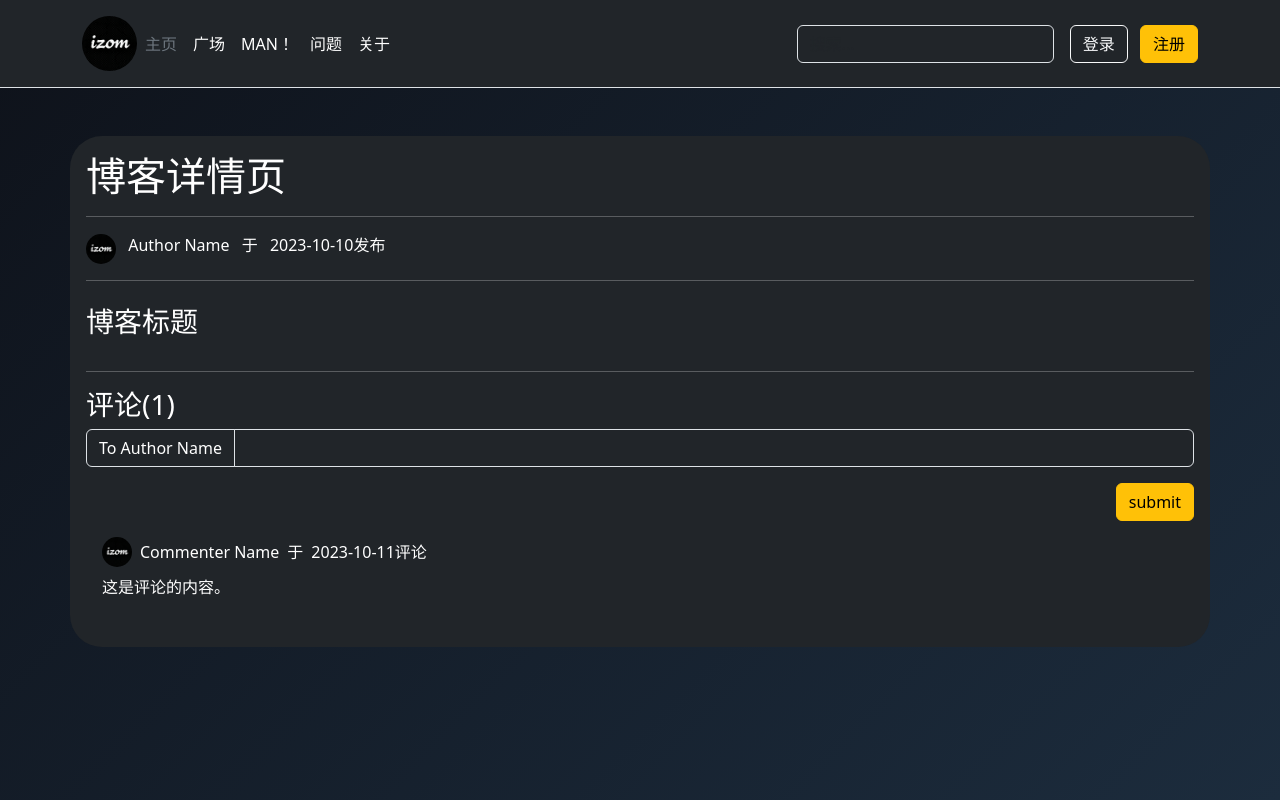
After one commit to WYX-MO/blog_web, a Django app: page /blog/detail/1/ in a window 1280 px wide. The commit adds this page. Run offline with Django 5.2, Linux system fonts and the light colour scheme; some libraries are stand-ins or nearby versions.

Commit message:
html index detail public done

```diff
--- /dev/null
+++ b/blogMain/templates/blog_detail.html
@@ -0,0 +1,109 @@
+<!-- {% load static %} -->
+
+<!DOCTYPE html>
+<html lang="en">
+
+<head>
+    <meta charset="UTF-8">
+    <title>Blog Main</title>
+    <!-- <link rel="stylesheet" href="{% static 'css/styles.css' %}"> -->
+    <link rel="stylesheet" href="{% static 'css/bootstrap.min.css' %}">
+    <link rel="stylesheet" href="{% static 'css/base.css' %}">
+    <script src="{% static 'js/bootstrap.bundle.min.js' %}"></script>
+</head>
+
+<body class="custom-bg-gradient">
+    <header class="p-3 text-bg-dark border-bottom mb-3">
+        <div class="container">
+            <div class="d-flex flex-wrap align-items-center justify-content-center justify-content-lg-start">
+                <a href="/" class="d-flex align-items-center mb-2 mb-lg-0 text-white text-decoration-none">
+                    <img src="{% static 'image/logo_img.png' %}" alt="Bootstrap" width="55" height="55"
+                        class="d-inline-block align-text-top rounded-5">
+                </a>
+
+                <ul class="nav col-12 col-lg-auto me-lg-auto mb-2 justify-content-center mb-md-0">
+                    <li><a href="{% url 'blogMain:blogMain_index' %}" class="nav-link px-2 text-secondary">主页</a></li>
+                    <li><a href="#" class="nav-link px-2 text-white">广场</a></li>
+                    <li><a href="#" class="nav-link px-2 text-white">MAN！</a></li>
+                    <li><a href="#" class="nav-link px-2 text-white">问题</a></li>
+                    <li><a href="#" class="nav-link px-2 text-white">关于</a></li>
+                </ul>
+
+                <form class="col-12 col-lg-auto mb-3 mb-lg-0 me-lg-3" role="search">
+                    <input type="search" class="form-control form-control-dark text-bg-dark text-white"
+                        placeholder="搜索..." aria-label="Search">
+                </form>
+
+                <div class="text-end">
+                    <button type="button" class="btn btn-outline-light me-2">登录</button>
+                    <button type="button" class="btn btn-warning">注册</button>
+                </div>
+            </div>
+        </div>
+    </header>
+
+    <main class="container mt-5 p-3 bg-dark rounded-5">
+        <h1>博客详情页</h1>
+        <hr>
+        <div class="mt-2">
+            <img src="{% static 'image/logo_img.png' %}" alt="Author Avatar" width="30" height="30"
+                class="d-inline-block align-text-top rounded-circle">
+                <span class="ms-2 text-white">Author Name</span>
+                <span class="ms-2 text-white">于</span>
+                <span class="ms-2 text-white">2023-10-10</span>发布
+        </div>
+        <hr>
+        <div class="py-2">
+            <h3 class="text-white">博客标题</h3>
+        </div>
+
+        <!-- <div class="card text-bg-dark" style="width: 100%; border: 4px solid #756b68; border-radius: 0.5rem;">
+            <div class="card-body" style="background-color: #272c31;">
+                <h3 class="card-title">博客标题</h3>
+                <p class="card-text">这里是博客的详细内容。可以包含多段文字、图片等丰富内容。</p>
+            </div>
+            <div class="card-footer" style="background-color: #272c31;">
+                <p class="card-text text-end">发布时间：2023-10-10</p>
+            </div>
+        </div> -->
+
+        <hr>
+        <div class="mt-2">
+            <h3 class="text-white">评论(1)</h3>
+            <form action="" method="post">
+                {% csrf_token %}
+                <div class="input-group mb-3">
+                    <span class="input-group-text text-white bg-dark" id="inputGroup-sizing-default">To Author Name</span>
+                    <input type="text" class="form-control text-white bg-dark" aria-label="Sizing example input"
+                        aria-describedby="inputGroup-sizing-default">
+                </div>
+                <div class="text-end">
+                    <button type="submit" class="btn btn-warning">submit</button>
+                </div>
+
+            </form>
+        </div>
+
+        <div class="mt-2">
+            <ul class="list-group list-group-flush">
+                <li class="list-group-item text-bg-dark mb-2">
+
+                    <div class="d-flex align-items-center mb-2">
+                        <img src="{% static 'image/logo_img.png' %}" alt="" width="30" height="30"
+                            class="d-inline-block align-text-top rounded-circle">
+                        <span class="ms-2 text-white">Commenter Name</span>
+                        <span class="ms-2 text-white">于</span>
+                        <span class="ms-2 text-white">2023-10-11</span>评论
+                    </div>
+                    <p class="text-white">这是评论的内容。</p>
+
+                </li>
+            </ul>
+        </div>
+
+    </main>
+
+
+</body>
+
+</html>
--- a/blogMain/urls.py
+++ b/blogMain/urls.py
@@ -4,5 +4,7 @@ from . import views
 
 app_name = 'blogMain'
 urlpatterns = [
-   path('index/', views.index, name='blogMain_index'),
+   path('', views.index, name='blogMain_index'),
+   path('detail/<int:blog_id>/', views.detail, name='blogMain_detail'),
+   path('public/', views.public, name='blogMain_public'),
 ]
--- a/blogMain/views.py
+++ b/blogMain/views.py
@@ -5,3 +5,9 @@ from django.shortcuts import render
 
 def index(request):
     return render(request, 'index.html')
+
+def detail(request, blog_id):
+    return render(request, 'blog_detail.html')
+
+def public(request):
+    return render(request, 'public.html')
--- /dev/null
+++ b/static/css/base.css
@@ -0,0 +1,13 @@
+/* 优化后的青黑渐变（消除断纹，更平滑） */
+.custom-bg-gradient {
+    background: linear-gradient(135deg, #0e121a 0%, #1c2c3d 100%);
+    background-attachment: fixed;
+    /* 固定背景，避免滚动时出现断层 */
+    color: white;
+}
+
+body {
+
+    background-color: #030303;
+
+}
```
Also changed, not shown: blogMain/templates/index.html (+60 -13 lines), blogMain/templates/public.html (added, +103 -0 lines), static/public_blog.js (added, +29 -0 lines), static/image/logo_img.png (added).
